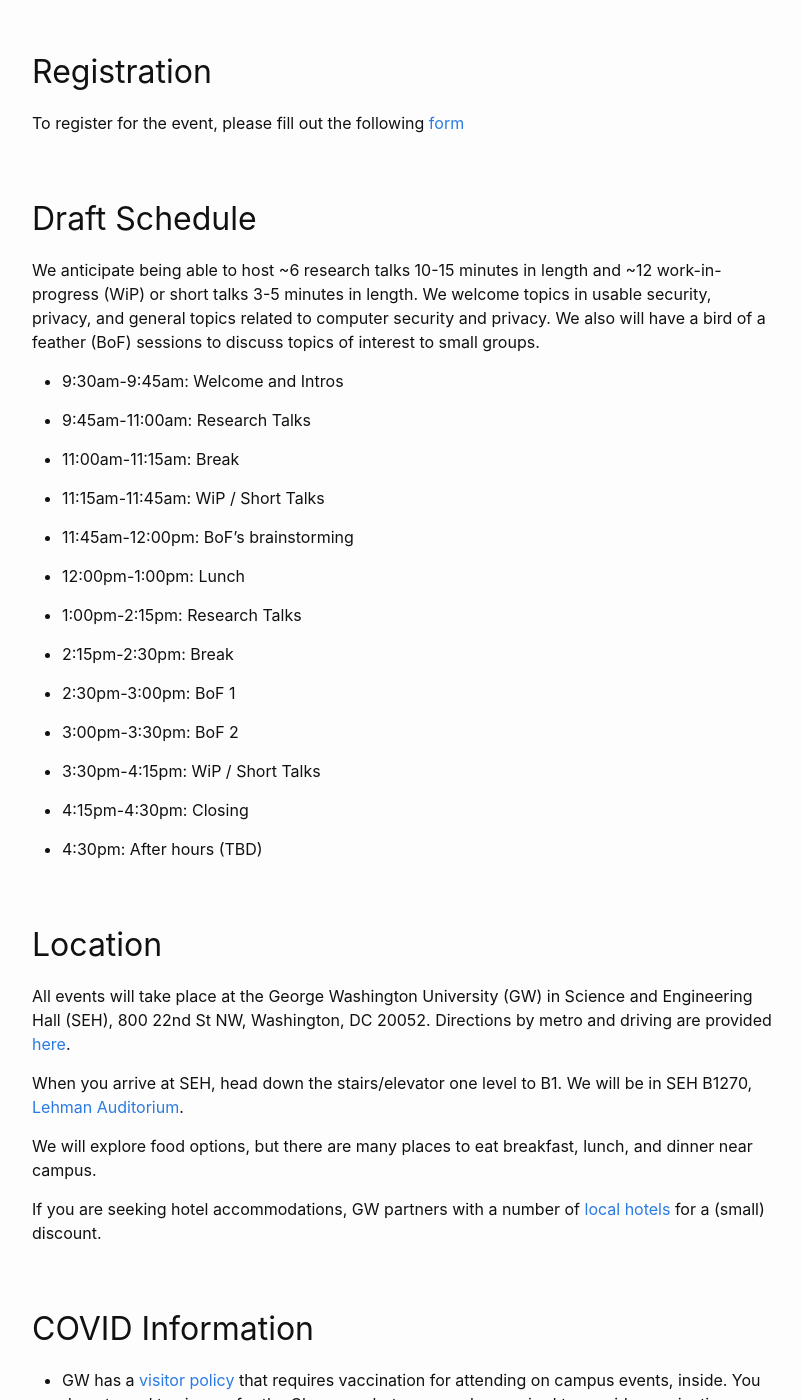
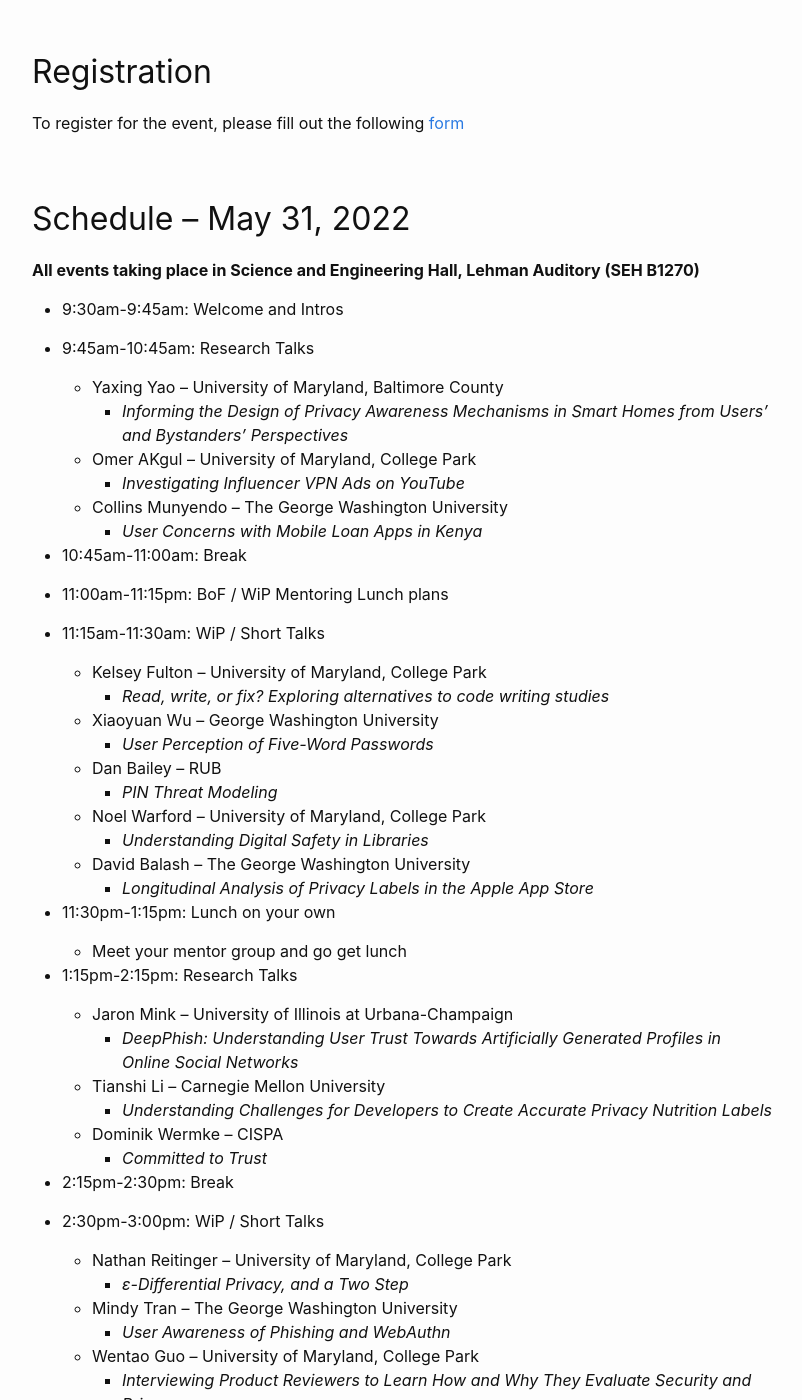
Before and after one commit to CACTUS-Colloquium/CACTUS-Colloquium.github.io, a Jekyll site: the page built from _posts/2022-05-31-index.md, in a window 1280 px wide and 1400 px high, scrolled down 499 px. Shown: the whole window, without its empty margins (238-1040 px from the left). Built offline with Jekyll 4.4.1, drawn with Linux system fonts in a browser that asks for light colours; some of the changed text lies outside the part shown.

Commit message:
schedule added

```diff
--- a/_posts/2022-05-31-index.md
+++ b/_posts/2022-05-31-index.md
@@ -12,31 +12,71 @@ The CATCUS/P Colloquium is a regional event for the Capital Area (and broader fr
 To register for the event, please fill out the following [form](https://docs.google.com/forms/d/e/1FAIpQLScsVHfxn-hlKoUDxc6IhWEpzAd0guHzuFtamwH8z-TKPy5Rew/viewform?usp=sf_link)
 
 
-## Draft Schedule
+## Schedule -- May 31, 2022
 
-We anticipate being able to host ~6 research talks 10-15 minutes in length and ~12 work-in-progress (WiP) or short talks 3-5 minutes in length. We welcome topics in usable security, privacy, and general topics related to computer security and privacy. We also will have a bird of a feather (BoF) sessions to discuss topics of interest to small groups.
+**All events taking place in Science and Engineering Hall, Lehman Auditory (SEH B1270)**
 
 * 9:30am-9:45am: Welcome and Intros
 
-* 9:45am-11:00am: Research Talks
+* 9:45am-10:45am: Research Talks
 
-* 11:00am-11:15am: Break
+  * Yaxing Yao -- University of Maryland, Baltimore County
+    * *Informing the Design of Privacy Awareness Mechanisms in Smart Homes from Users' and Bystanders’ Perspectives*
+  * Omer AKgul -- University of Maryland, College Park
+    * *Investigating Influencer VPN Ads on YouTube*
+  * Collins Munyendo -- The George Washington University
+    * *User Concerns with Mobile Loan Apps in Kenya*
 
-* 11:15am-11:45am: WiP / Short Talks
+* 10:45am-11:00am: Break
 
-* 11:45am-12:00pm: BoF's brainstorming
+* 11:00am-11:15pm: BoF / WiP Mentoring Lunch plans
 
-* 12:00pm-1:00pm: Lunch
+* 11:15am-11:30am: WiP / Short Talks
 
-* 1:00pm-2:15pm: Research Talks
+  * Kelsey Fulton -- University of Maryland, College Park
+    * *Read, write, or fix? Exploring alternatives to code writing studies*
+  * Xiaoyuan Wu -- George Washington University
+    * *User Perception of Five-Word Passwords*
+  * Dan Bailey	-- RUB
+    * *PIN Threat Modeling*
+  * Noel Warford  -- University of Maryland, College Park
+    * *Understanding Digital Safety in Libraries*
+  * David Balash -- The George Washington University
+    * *Longitudinal Analysis of Privacy Labels in the Apple App Store*
+
+* 11:30pm-1:15pm: Lunch on your own
+
+  * Meet your mentor group and go get lunch
+
+* 1:15pm-2:15pm: Research Talks
+
+  * Jaron Mink -- University of Illinois at Urbana-Champaign
+    * *DeepPhish: Understanding User Trust Towards Artificially Generated Profiles in Online Social Networks*
+  * Tianshi Li -- Carnegie Mellon University
+    * *Understanding Challenges for Developers to Create Accurate Privacy Nutrition Labels*
+  * Dominik Wermke -- CISPA
+    * *Committed to Trust*
 
 * 2:15pm-2:30pm: Break
 
-* 2:30pm-3:00pm: BoF 1
+* 2:30pm-3:00pm: WiP / Short Talks
 
-* 3:00pm-3:30pm: BoF 2
+  * Nathan Reitinger -- University of Maryland, College Park
+    * *ε-Differential Privacy, and a Two Step*
+  * Mindy Tran	-- The George Washington University
+    * *User Awareness of Phishing and WebAuthn*
+  * Wentao Guo -- University of Maryland, College Park
+    * *Interviewing Product Reviewers to Learn How and Why They Evaluate Security and Privacy*
+  * Elena Korkes -- The George Washington University
+    * *Educators' Security and Privacy Perceptions of Online Proctoring Services*
+  * Julio Poveda -- University of Maryland, College Park
+    * *Analyzing Security Advice for Survivors of Intimate Partner Violence on Reddit and Twitter*
 
-* 3:30pm-4:15pm: WiP / Short Talks
+* 3:00pm-3:15pm: Break
+
+* 3:15pm-3:45pm: BoF 1 (TBD)
+
+* 3:45pm-4:15pm: BoF 2 (TBD)
 
 * 4:15pm-4:30pm: Closing
 
```
